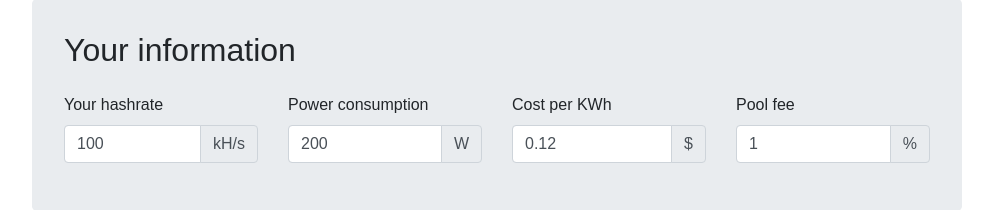
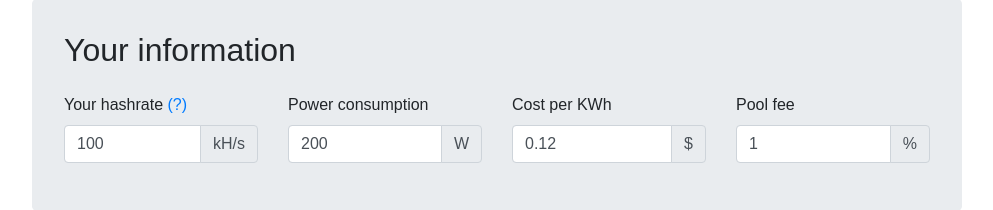
Before and after one commit to yesiam77/grlc-calculator, a React (Create React App) app: page / in a window 1280 px wide. Shown: the part 110-320 px from the top of the page, without its empty margins (143-1136 px from the left). Built offline with nearby package versions, Linux system fonts and the light colour scheme; no server answers.

Commit message:
Add hashrate help

```diff
--- a/src/App.js
+++ b/src/App.js
@@ -99,7 +99,7 @@ class App extends Component {
             <Row>
               <Col>
                 <FormGroup>
-                  <Label for="hashrate">Your hashrate</Label>
+                  <Label for="hashrate">Your hashrate <a href="https://www.reddit.com/r/garlicoinMining/comments/7s1j0z/lets_get_some_baseline_hashrates/" target="_blank">(?)</a></Label>
                   <InputGroup>
                     <Input name="hashrate" id="hashrate" value={this.state.hashrate} onChange={this.hashrateChange} />
                     <InputGroupAddon className='input-group-append'>
```
